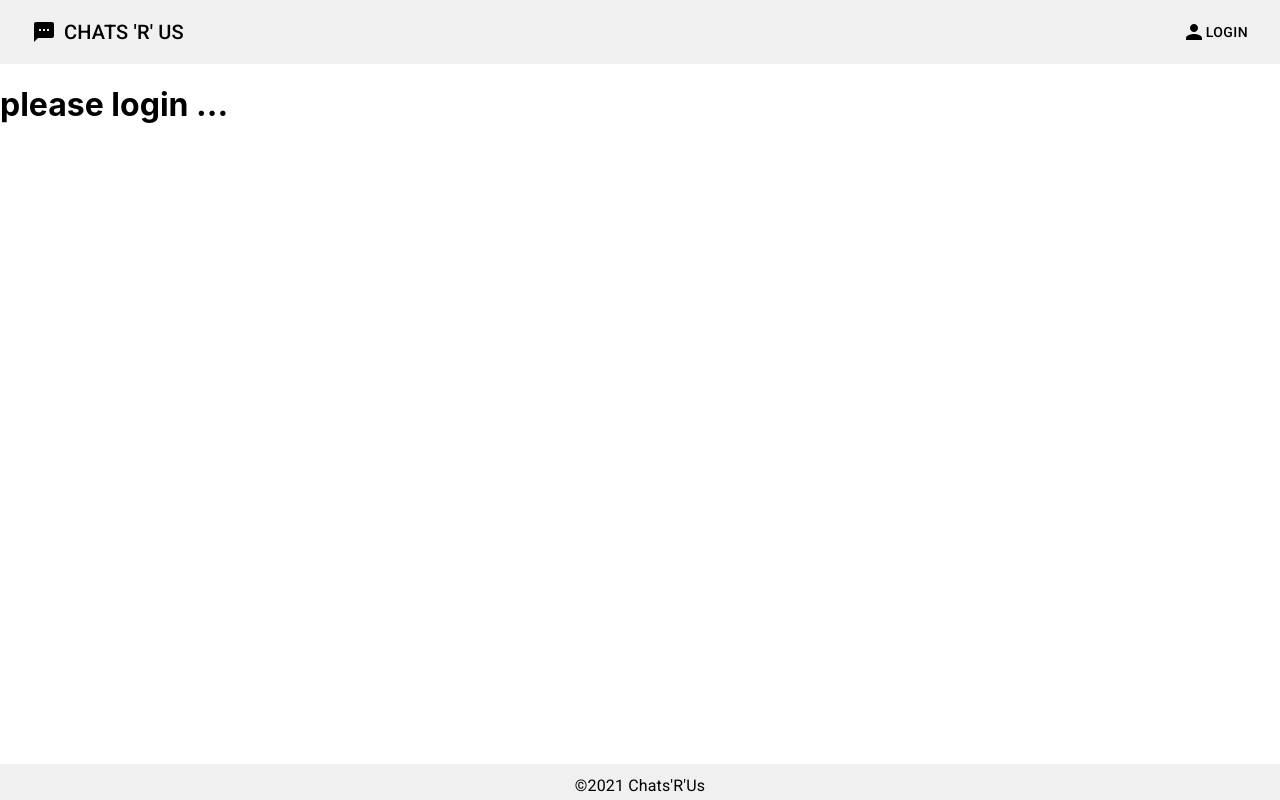
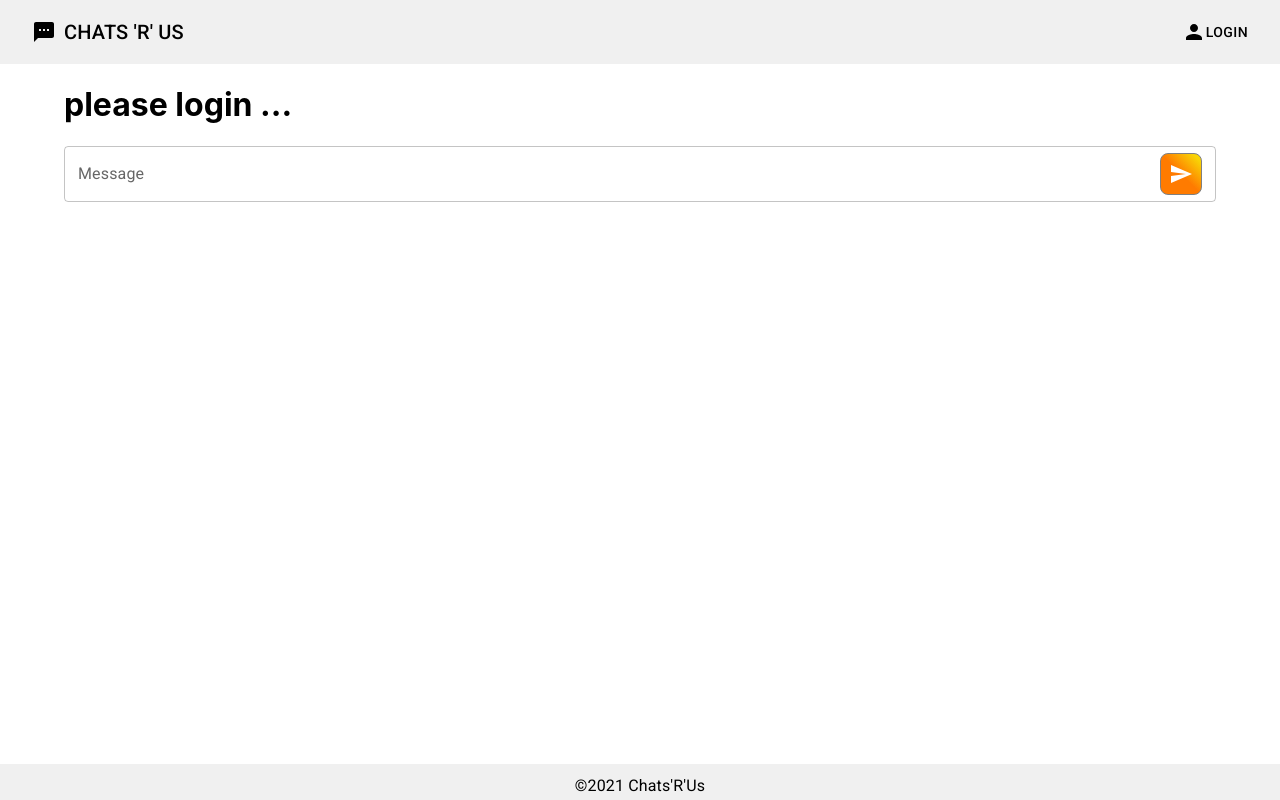
Before and after one commit to LaithAlwani/react-ChatRUs, a React (Create React App) app: page /chat in a window 1280 px wide. Built offline with nearby package versions, Linux system fonts and the light colour scheme; the HTML template or start-up script is replaced by a standard one.

Commit message:
added message form and send button

```diff
--- a/src/pages/Chat.js
+++ b/src/pages/Chat.js
@@ -1,13 +1,67 @@
-import { Avatar } from "@mui/material";
-import { useContext } from "react";
+import {
+  Avatar,
+  Container,
+  IconButton,
+  InputAdornment,
+  TextField,
+} from "@mui/material";
+import { useContext, useEffect, useState } from "react";
 import UserContext from "../utils/UserContext";
+import SendIcon from "@mui/icons-material/Send";
+import { Box } from "@mui/material";
 
 export default function Chat() {
   const { user } = useContext(UserContext);
+  const [message, setMessage] = useState();
+  const [messages,setMessges] = useState([]);
+
+  const msgArr = [...messages]
+
+  const handleChange = (e) => {
+    setMessage(e.target.value);
+  }
+
+
+  const handleSubmit = (e) => {
+    e.preventDefault();
+    msgArr.push(message);
+    setMessges(msgArr)
+    setMessage("")
+  };
+
+  useEffect(() => {
+    console.log(messages)
+  },[messages])
   return (
-    <>
+    <Container>
       <div>{!user && <h1>please login ... </h1>}</div>
       <div>{user && <h1>Welcome to the Chat, {user.displayName} ... </h1>}</div>
-    </>
+
+      {messages.map(msg => <p>{msg}</p>)}
+      <Box component="form" noValidate onSubmit={handleSubmit}>
+        <TextField
+          autoFocusdfsdf
+          label="Message"
+          name="message"
+          value={message}
+          onChange={handleChange}
+          fullWidth
+          InputProps={{
+            endAdornment: (
+              <InputAdornment position="end">
+                <IconButton
+                  aria-label="send"
+                  type="submit"
+                  className="btn"
+                  sx={{ borderRadius: "0.5rem" }}
+                >
+                  <SendIcon />
+                </IconButton>
+              </InputAdornment>
+            ),
+          }}
+        ></TextField>
+      </Box>
+    </Container>
   );
 }
--- a/src/pages/LandingPage.js
+++ b/src/pages/LandingPage.js
@@ -34,7 +34,7 @@ export default function LandingPage() {
           position: "relative",
           zIndex: "-1",
           height: "250px",
-          backgroundImage: `url("/images/backgorund.png")`,
+          backgroundImage: `url("/images/backgorund-min.png")`,
           backgroundRepeat: "no-repeat",
           backgroundPosition: "center",
           backgroundSize: "cover",
--- a/src/pages/Login.js
+++ b/src/pages/Login.js
@@ -59,13 +59,13 @@ export default function Login() {
     signInWithEmailAndPassword(auth, loginInfo.email, loginInfo.password)
       .then((userCredential) => {
         const user = userCredential.user;
-        const imageRef = ref(storage, `profile-images/${user.photoURL}`);
-        getDownloadURL(imageRef).then((imgURL) => {
-          user.photoURL = imgURL;
-          sessionStorage.setItem("currentUser", JSON.stringify(user));
-          setUser(user);
-          history.push("/chat");
-        });
+        // const imageRef = ref(storage, `profile-images/${user.photoURL}`);
+        // getDownloadURL(imageRef).then((imgURL) => {
+        //   user.photoURL = imgURL;
+        // });
+        sessionStorage.setItem("currentUser", JSON.stringify(user));
+        setUser(user);
+        history.push("/chat");
       })
       .catch((err) => {
         console.log(err);
--- a/src/pages/Signup.js
+++ b/src/pages/Signup.js
@@ -55,7 +55,6 @@ export default function Signup() {
           const user = userCredential.user;
           updateProfile(user, {
             displayName: signupInfo.username,
-            photoURL: "user-image.png",
           });
           setMessage("Sign up Compeleted!");
           setTimeout(() => {
```
Also changed, not shown: public/images/backgorund.png (deleted), public/images/bgmobile.png (added).
